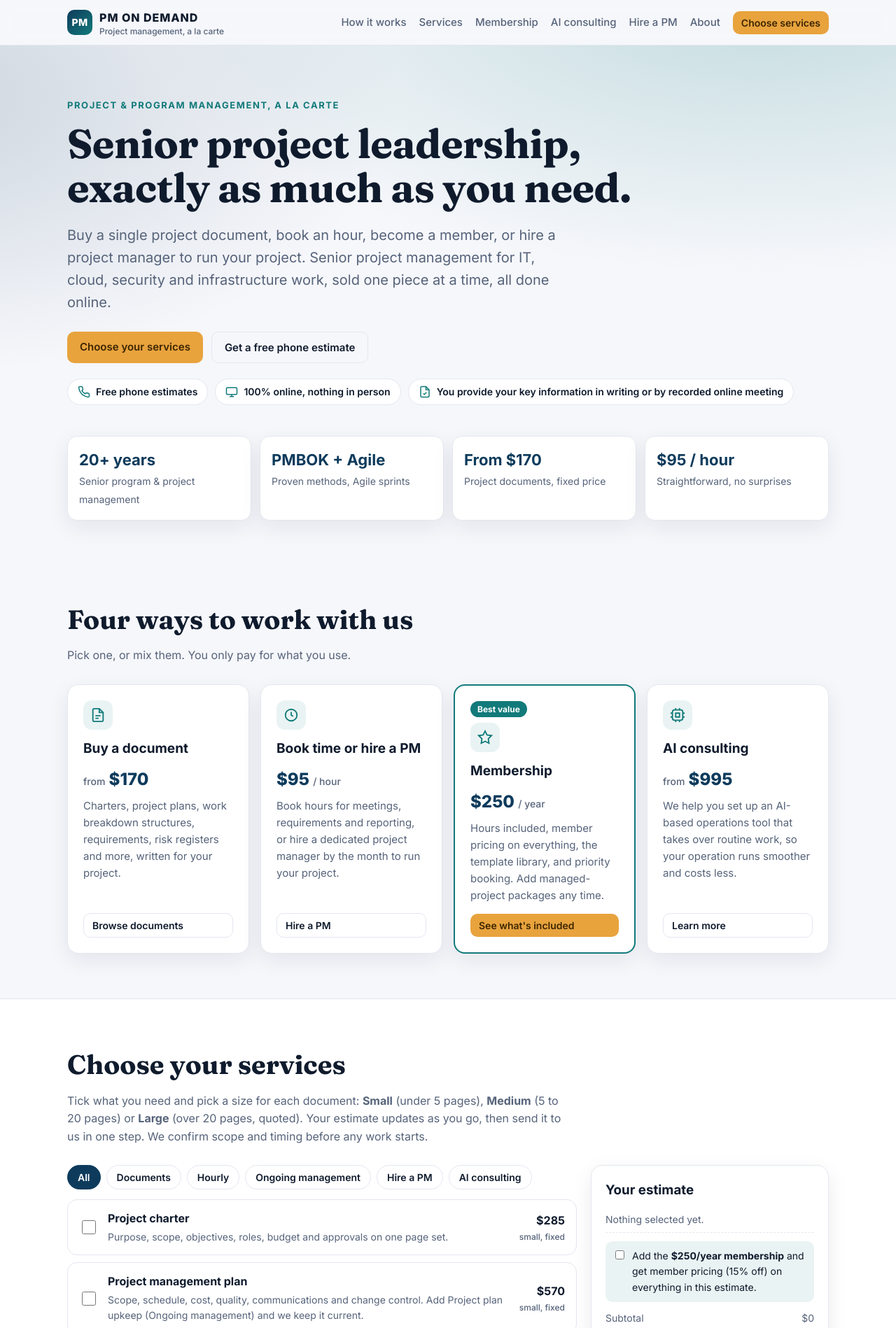
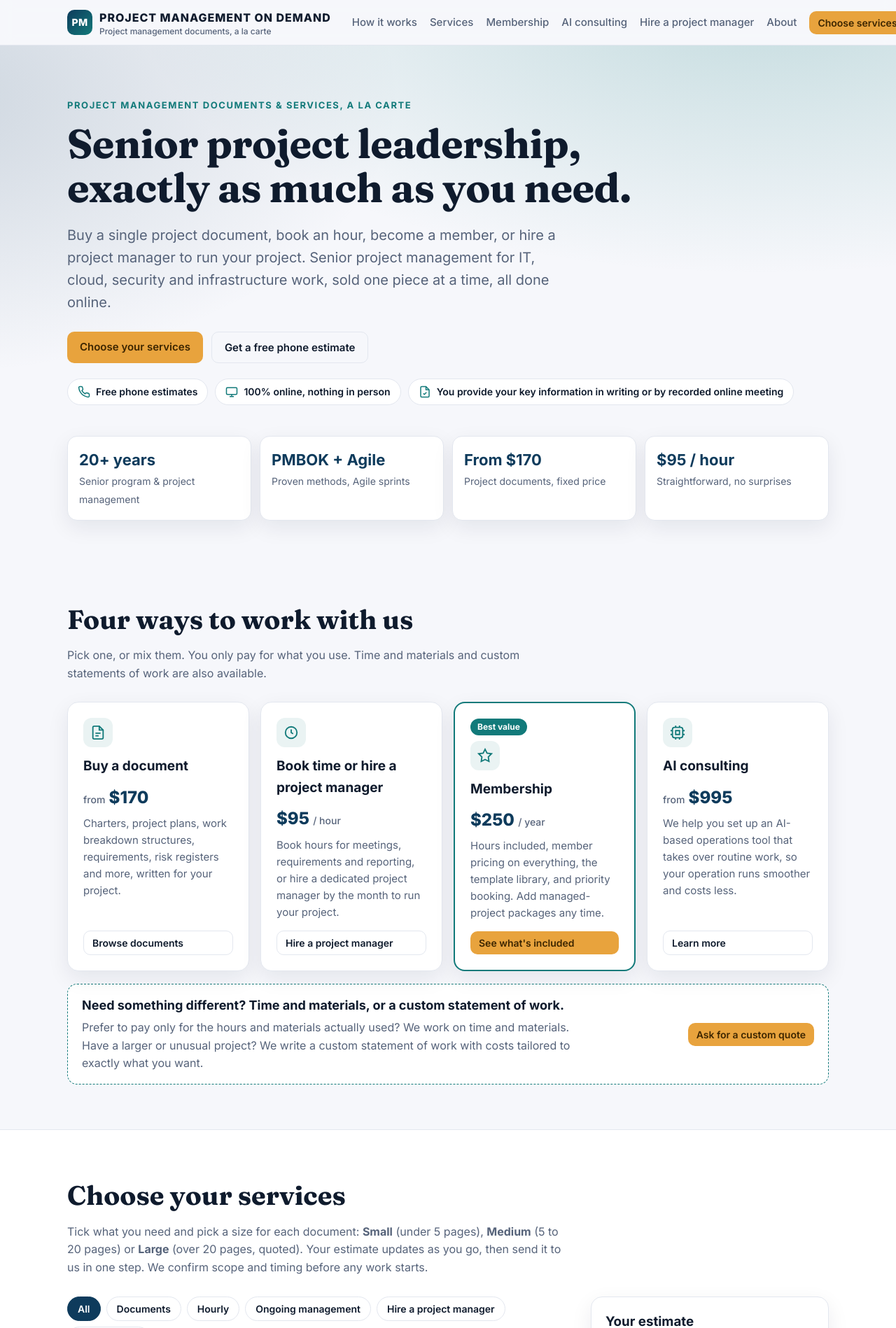
Before and after one commit to Grando007/pm-on-demand, a plain HTML site: page index.html in a window 1280 px wide. Shown: the top 1898 px of the page at 70% size. Drawn offline with Linux system fonts and the light colour scheme.

Commit message:
Rename to Project Management On Demand; add time and materials and custom statement of work; LinkedIn share preview and icon
Co-Authored-By: Claude Opus 5.5 <noreply@anthropic.com>

```diff
--- a/index.html
+++ b/index.html
@@ -3,8 +3,19 @@
 <head>
 <meta charset="utf-8">
 <meta name="viewport" content="width=device-width, initial-scale=1">
-<title>PM On Demand | Project management, a la carte</title>
-<meta name="description" content="PM On Demand: senior project and program management, a la carte. Buy a single project document, book an hour, join as a member, hire a project manager, or get help setting up an AI operations tool. Senior project managers with 20+ years delivering IT, cloud, security and infrastructure projects. All online.">
+<title>Project Management On Demand | Project management documents, a la carte</title>
+<meta name="description" content="Project Management On Demand: project management documents and services, a la carte. Buy a single project document, book an hour, join as a member, hire a project manager, or get help setting up an AI operations tool. Senior project managers with 20+ years delivering IT, cloud, security and infrastructure projects. All online, across Canada.">
+<link rel="canonical" href="https://pmondemand.ca/">
+<link rel="icon" type="image/svg+xml" href="favicon.svg">
+<meta property="og:type" content="website">
+<meta property="og:site_name" content="Project Management On Demand">
+<meta property="og:title" content="Project Management On Demand: Project management documents, a la carte">
+<meta property="og:description" content="Buy one project document, book an hour, or hire a project manager. Senior project management for IT, cloud, security and infrastructure work. Free phone estimates. 100% online, across Canada.">
+<meta property="og:url" content="https://pmondemand.ca/">
+<meta property="og:image" content="https://pmondemand.ca/share.png">
+<meta property="og:image:width" content="1200">
+<meta property="og:image:height" content="627">
+<meta name="twitter:card" content="summary_large_image">
 <link rel="preconnect" href="https://fonts.googleapis.com">
 <link rel="preconnect" href="https://fonts.gstatic.com" crossorigin>
 <link href="https://fonts.googleapis.com/css2?family=Inter:wght@400;500;600;700;800&family=Fraunces:opsz,wght@9..144,600;9..144,700&display=swap" rel="stylesheet">
@@ -62,6 +73,8 @@ section{padding:64px 0}
 section h2{font-family:Fraunces,Georgia,serif;font-size:clamp(28px,3.6vw,38px);margin:0 0 8px}
 section p.sub{color:var(--muted);margin:0 0 28px;max-width:720px}
 .ways{display:grid;grid-template-columns:repeat(4,1fr);gap:16px}
+.custom{margin-top:18px;display:flex;align-items:center;justify-content:space-between;gap:16px;flex-wrap:wrap;background:var(--panel);border:1px dashed var(--brand2);border-radius:14px;padding:16px 20px}
+.custom h3{margin:0 0 4px;font-size:18px}.custom p{margin:0;color:var(--muted);max-width:720px}
 @media (max-width:980px){.ways{grid-template-columns:repeat(2,1fr)}}
 @media (max-width:560px){.ways{grid-template-columns:1fr}}
 .way{background:var(--panel);border:1px solid var(--line);border-radius:16px;padding:22px;box-shadow:var(--shadow);display:flex;flex-direction:column}
@@ -148,13 +161,13 @@ footer .wrap{display:flex;justify-content:space-between;gap:12px;flex-wrap:wrap}
 
 <header class="top">
   <div class="wrap">
-    <a class="logo" href="#"><span class="mark">PM</span><span>PM ON DEMAND<small>Project management, a la carte</small></span></a>
+    <a class="logo" href="#"><span class="mark">PM</span><span>PROJECT MANAGEMENT ON DEMAND<small>Project management documents, a la carte</small></span></a>
     <nav>
       <a href="#ways">How it works</a>
       <a href="#services">Services</a>
       <a href="#membership">Membership</a>
       <a href="#ai">AI consulting</a>
-      <a href="#hire">Hire a PM</a>
+      <a href="#hire">Hire a project manager</a>
       <a href="#about">About</a>
       <a class="btn primary small" href="#services">Choose services</a>
     </nav>
@@ -164,7 +177,7 @@ footer .wrap{display:flex;justify-content:space-between;gap:12px;flex-wrap:wrap}
 <main>
 <section class="hero">
   <div class="wrap">
-    <span class="eyebrow">Project &amp; program management, a la carte</span>
+    <span class="eyebrow">Project management documents &amp; services, a la carte</span>
     <h1>Senior project leadership,<br>exactly as much as you need.</h1>
     <p class="lead">Buy a single project document, book an hour, become a member, or hire a project manager to run your project. Senior project management for IT, cloud, security and infrastructure work, sold one piece at a time, all done online.</p>
     <div class="cta">
@@ -188,7 +201,7 @@ footer .wrap{display:flex;justify-content:space-between;gap:12px;flex-wrap:wrap}
 <section id="ways">
   <div class="wrap">
     <h2>Four ways to work with us</h2>
-    <p class="sub">Pick one, or mix them. You only pay for what you use.</p>
+    <p class="sub">Pick one, or mix them. You only pay for what you use. Time and materials and custom statements of work are also available.</p>
     <div class="ways">
       <div class="way">
         <div class="ic" aria-hidden="true"><svg width="22" height="22" viewBox="0 0 24 24" fill="none" stroke="currentColor" stroke-width="2"><path d="M14 2H6a2 2 0 0 0-2 2v16a2 2 0 0 0 2 2h12a2 2 0 0 0 2-2V8z"/><path d="M14 2v6h6M8 13h8M8 17h5"/></svg></div>
@@ -199,10 +212,10 @@ footer .wrap{display:flex;justify-content:space-between;gap:12px;flex-wrap:wrap}
       </div>
       <div class="way">
         <div class="ic" aria-hidden="true"><svg width="22" height="22" viewBox="0 0 24 24" fill="none" stroke="currentColor" stroke-width="2"><circle cx="12" cy="12" r="9"/><path d="M12 7v5l3 2"/></svg></div>
-        <h3>Book time or hire a PM</h3>
+        <h3>Book time or hire a project manager</h3>
         <div class="price">$95 <small>/ hour</small></div>
         <p>Book hours for meetings, requirements and reporting, or hire a dedicated project manager by the month to run your project.</p>
-        <a class="btn ghost small" href="#hire">Hire a PM</a>
+        <a class="btn ghost small" href="#hire">Hire a project manager</a>
       </div>
       <div class="way feature">
         <span class="tag">Best value</span>
@@ -220,6 +233,13 @@ footer .wrap{display:flex;justify-content:space-between;gap:12px;flex-wrap:wrap}
         <a class="btn ghost small" href="#ai">Learn more</a>
       </div>
     </div>
+    <div class="custom">
+      <div>
+        <h3>Need something different? Time and materials, or a custom statement of work.</h3>
+        <p>Prefer to pay only for the hours and materials actually used? We work on time and materials. Have a larger or unusual project? We write a custom statement of work with costs tailored to exactly what you want.</p>
+      </div>
+      <a class="btn primary small" href="#request">Ask for a custom quote</a>
+    </div>
   </div>
 </section>
 
@@ -234,7 +254,7 @@ footer .wrap{display:flex;justify-content:space-between;gap:12px;flex-wrap:wrap}
           <button type="button" data-cat="artifacts" aria-pressed="false">Documents</button>
           <button type="button" data-cat="hourly" aria-pressed="false">Hourly</button>
           <button type="button" data-cat="managed" aria-pressed="false">Ongoing management</button>
-          <button type="button" data-cat="hire" aria-pressed="false">Hire a PM</button>
+          <button type="button" data-cat="hire" aria-pressed="false">Hire a project manager</button>
           <button type="button" data-cat="ai" aria-pressed="false">AI consulting</button>
         </div>
         <div class="items" id="items"></div>
@@ -282,7 +302,7 @@ footer .wrap{display:flex;justify-content:space-between;gap:12px;flex-wrap:wrap}
     <h2>Hire a project manager</h2>
     <p class="sub">Need someone to run the whole project? Hire a dedicated project manager by the month, part-time or full-time, working online with your team. They plan the work, run the meetings, keep the schedule and budget on track, manage risks and report to your sponsors.</p>
     <div class="ways">
-      <div class="way"><h3>Part-time</h3><div class="price">$3,400 <small>/ month</small></div><p>About 40 hours a month (two days a week). Right for one project, or a busy team that needs a PM some of the time.</p><a class="btn ghost small" href="#services" data-tab="hire">Add to estimate</a></div>
+      <div class="way"><h3>Part-time</h3><div class="price">$3,400 <small>/ month</small></div><p>About 40 hours a month (two days a week). Right for one project, or a busy team that needs a project manager some of the time.</p><a class="btn ghost small" href="#services" data-tab="hire">Add to estimate</a></div>
       <div class="way feature"><span class="tag">Full project</span><h3>Full-time</h3><div class="price"><small>from</small> $12,800 <small>/ month</small></div><p>About 160 hours a month. A dedicated project manager for a larger project or program, confirmed by quote.</p><a class="btn primary small" href="#services" data-tab="hire">Add to estimate</a></div>
       <div class="way"><h3>Monthly packages</h3><div class="price"><small>from</small> $475 <small>/ month</small></div><p>Plan upkeep, or 10 to 20 hours a month of hands-on project management. See Ongoing management.</p><a class="btn ghost small" href="#services" data-tab="managed">See packages</a></div>
       <div class="way"><h3>Single services</h3><div class="price"><small>from</small> $119</div><p>Meetings with minutes, requirements sessions, data gathering and sprint management, booked one at a time.</p><a class="btn ghost small" href="#services" data-tab="managed">Book a service</a></div>
@@ -307,8 +327,8 @@ footer .wrap{display:flex;justify-content:space-between;gap:12px;flex-wrap:wrap}
   <div class="wrap about">
     <div>
       <span class="eyebrow">About</span>
-      <h2>PM On Demand</h2>
-      <p>PM On Demand sells professional project management a la carte. Instead of hiring a full-time project manager or a large consulting firm, you buy exactly the piece you need: one document, one meeting, one month of management, or a dedicated project manager.</p>
+      <h2>Project Management On Demand</h2>
+      <p>Project Management On Demand (PM On Demand for short) sells professional project management documents and services a la carte. Instead of hiring a full-time project manager or a large consulting firm, you buy exactly the piece you need: one document, one meeting, one month of management, or a dedicated project manager.</p>
       <p>Your work is done by a senior program and project manager with more than 20 years of experience delivering secure IT, infrastructure and cloud projects for government, defence, aviation and critical-infrastructure organizations: cloud migrations to Microsoft Azure and AWS, Microsoft 365 rollouts, data centres, secure facilities, and budgets of up to $33M.</p>
       <p>Everything follows PMBOK and Agile practice, with the same discipline for a one-page charter as for a multi-year program.</p>
     </div>
@@ -343,6 +363,9 @@ footer .wrap{display:flex;justify-content:space-between;gap:12px;flex-wrap:wrap}
       <label>First step
         <select name="meet"><option>Free phone estimate</option><option>Online video call</option><option>Email is fine</option></select>
       </label>
+      <label>How would you like to be billed?
+        <select name="billing"><option>Fixed price per item (as selected)</option><option>Time and materials</option><option>Custom statement of work</option><option>Not sure yet, advise me</option></select>
+      </label>
       <label class="full">About your project<textarea name="about" placeholder="What is the project, where is it today, and what would help most?"></textarea></label>
       <div class="full"><b style="font-size:14px">Your selected services</b><div class="summary" id="summary">Nothing selected yet. You can still send a general request.</div></div>
       <label class="full ack"><input type="checkbox" name="ack" required> <span>I understand that all services are delivered online (nothing in person), and that the source data and key information for my project must be provided by me in writing, or captured in the transcript of an online meeting we hold, before the work can be done.</span></label>
@@ -357,6 +380,7 @@ footer .wrap{display:flex;justify-content:space-between;gap:12px;flex-wrap:wrap}
     <h2>Questions</h2>
     <details><summary>How does a fixed-price document work?</summary><p>You tell us about your project, we confirm what's in scope, then we write the document with you and revise it once. Larger or unusual scopes get a quote first.</p></details>
     <details><summary>How are document sizes priced?</summary><p>Small is under 5 pages, Medium is 5 to 20 pages, and Large is over 20 pages. Medium is twice the Small price. Large starts at three and a half times the Small price and is confirmed by quote, because very large documents vary the most.</p></details>
+    <details><summary>Can we work on time and materials, or a custom statement of work?</summary><p>Yes. On time and materials, you pay for the hours and materials actually used, at the rates on this page, with regular reports so there are no surprises. For a larger or unusual project, we write a custom statement of work that sets out the scope, deliverables, schedule and costs tailored to exactly what you want, and you approve it before any work starts. Ask for either through the free phone estimate.</p></details>
     <details id="guarantee"><summary>What if I'm not happy with the work?</summary><p>Tell us, and we'll refund what you paid for that document or those hours, and we both agree to end the work there. A refund is the full and only remedy. This guarantee covers documents and hourly time bought on their own; memberships (and the member pricing they unlock) are not refundable.</p></details>
     <details><summary>How is hourly time billed?</summary><p>In half-hour steps at $95 an hour ($80.75 for members). You approve a block of hours in advance and we report the time used.</p></details>
     <details><summary>What does the membership include?</summary><p>Two hours of project management, 15% off everything, the template library and priority booking, for one year. Unused included hours don't carry over.</p></details>
@@ -373,7 +397,7 @@ footer .wrap{display:flex;justify-content:space-between;gap:12px;flex-wrap:wrap}
 
 <footer>
   <div class="wrap">
-    <span>&copy; <span id="yr"></span> PM On Demand &middot; Ottawa, Canada &middot; Online across Canada</span>
+    <span>&copy; <span id="yr"></span> Project Management On Demand &middot; Ottawa, Canada &middot; Online across Canada</span>
     <span id="contactLine"></span>
   </div>
 </footer>
@@ -507,10 +531,10 @@ $("#reqForm").addEventListener("submit", (e) => {
     ok.style.display = "block"; ok.style.background = "#fdecec"; ok.style.color = "#7f1d1d";
     ok.textContent = "Please tick the box to confirm you understand the work is online and your key information comes in writing."; return;
   }
-  const body = `Name: ${d.name}\nEmail: ${d.email}\nOrganization: ${d.org || "-"}\nPhone: ${d.phone || "-"}\nNeeded: ${d.when}\nFirst step: ${d.meet}\nAgreed: online only; source data provided in writing or by transcribed meeting\n\nAbout the project:\n${d.about || "-"}\n\nSelected services:\n${renderCart()}`;
+  const body = `Name: ${d.name}\nEmail: ${d.email}\nOrganization: ${d.org || "-"}\nPhone: ${d.phone || "-"}\nNeeded: ${d.when}\nFirst step: ${d.meet}\nBilling: ${d.billing || "-"}\nAgreed: online only; source data provided in writing or by transcribed meeting\n\nAbout the project:\n${d.about || "-"}\n\nSelected services:\n${renderCart()}`;
   ok.style.display = "block"; ok.style.background = ""; ok.style.color = "";
   if (CONTACT_EMAIL) {
-    location.href = `mailto:${CONTACT_EMAIL}?subject=${encodeURIComponent("PM On Demand request from " + d.name)}&body=${encodeURIComponent(body)}`;
+    location.href = `mailto:${CONTACT_EMAIL}?subject=${encodeURIComponent("Project Management On Demand request from " + d.name)}&body=${encodeURIComponent(body)}`;
     ok.textContent = "Thank you! Your email app has opened with your request ready to send. We'll reply within one business day.";
   } else {
     ok.textContent = "Thank you! (Preview: the business email address isn't set up yet, so this request was not sent.)";
```
Also changed, not shown: favicon.svg (added), share.png (added).
